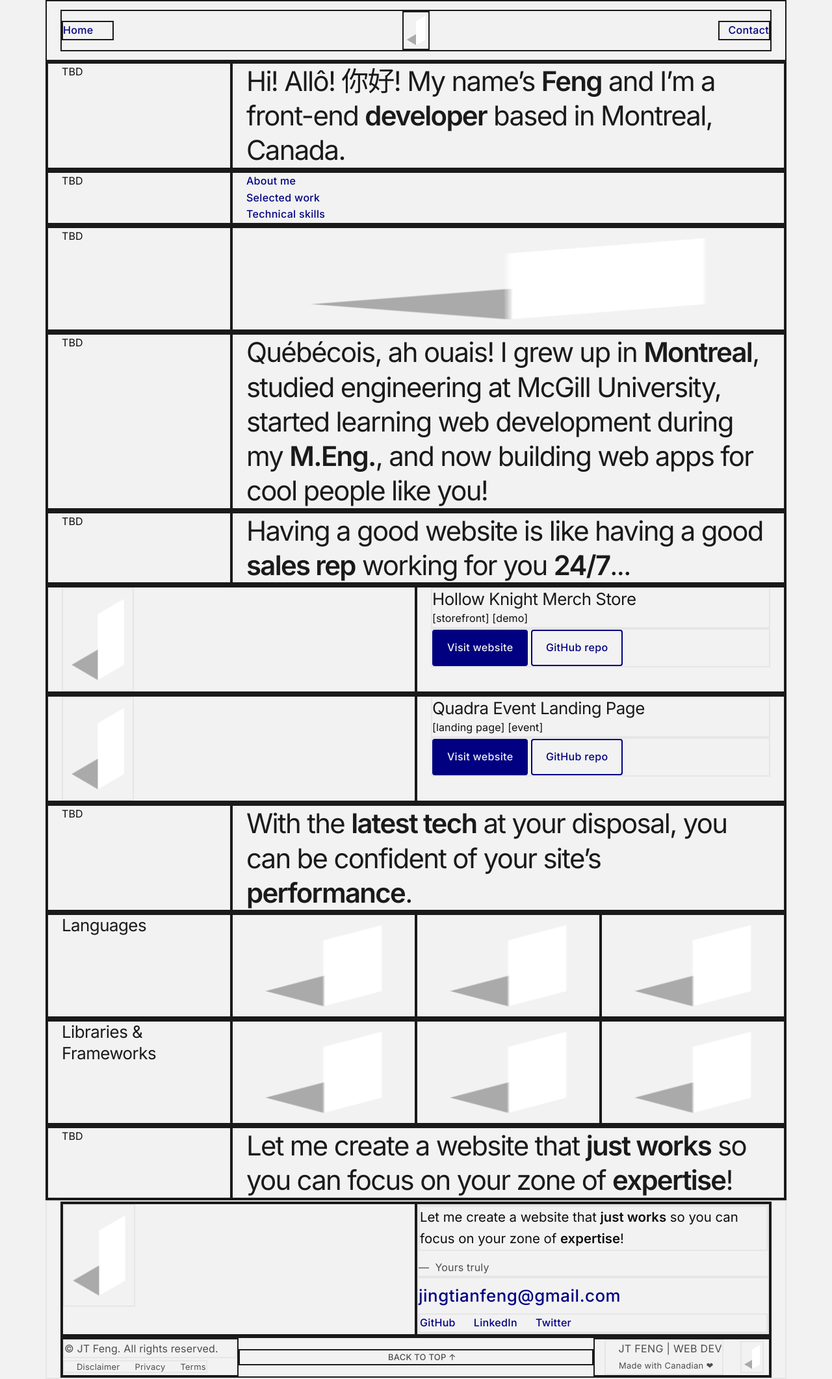
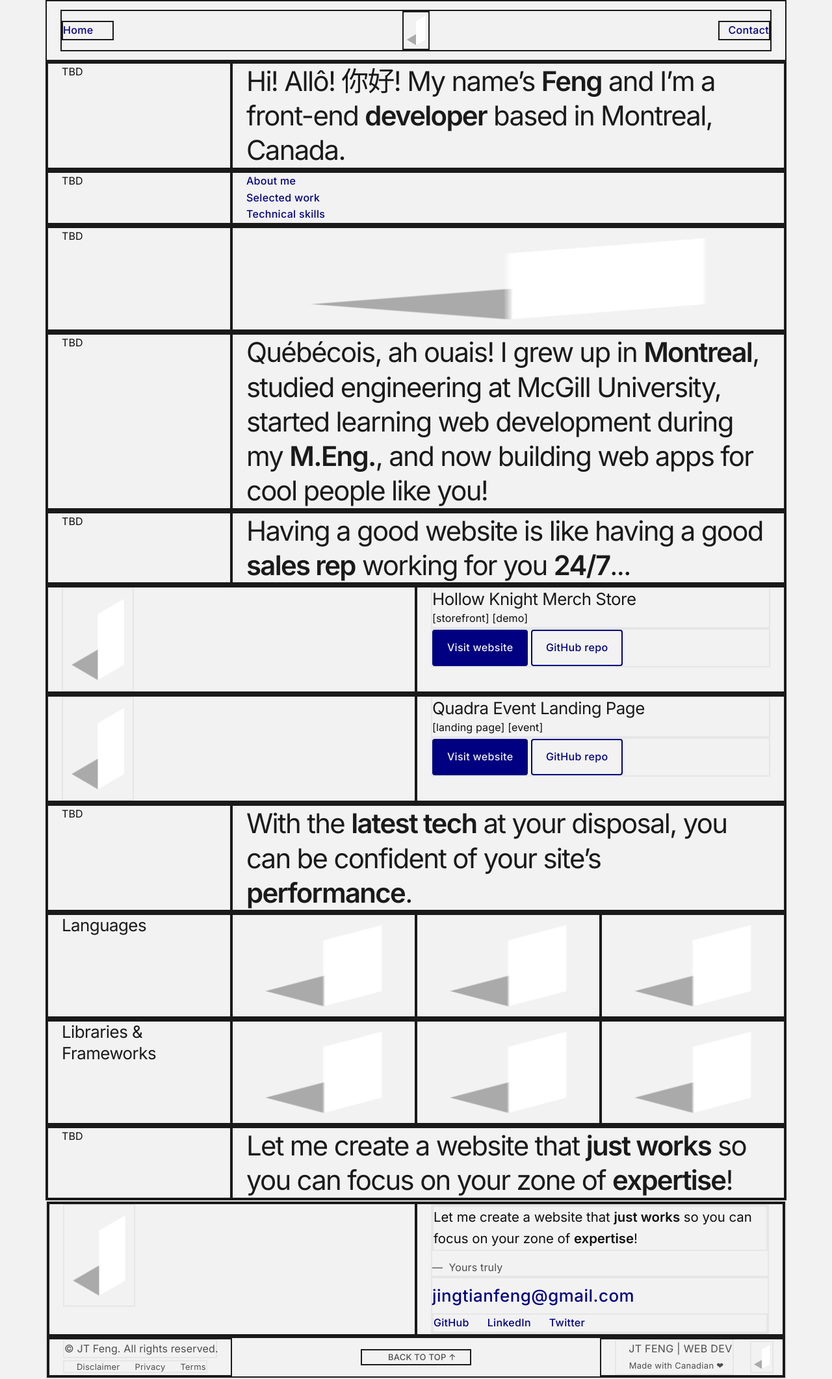
Before and after one commit to jingtianfeng/jtfeng-personal-1, a Jekyll site: the page built from index.html, in a window 1280 px wide. Shown: the whole page at 65% size. Built offline with Jekyll 4.4.1, drawn with Linux system fonts in a browser that asks for light colours.

Commit message:
Update footer: tweak layout

```diff
--- a/_includes/footer.html
+++ b/_includes/footer.html
@@ -1,13 +1,12 @@
 <footer id="footer">
     <div class="border container">
         <div class="border border-dark
-                    row g-0">
+                    row">
             <div class="border border-dark
                         col-4 col-md-2">
-                <img src="/assets/img/logo.png"
-                     alt="Selfie"
-                     height="160" width="111"
-                     class="border img-fluid">
+                <img class="border img-fluid"
+                     src="/assets/img/logo.png" alt="Selfie"
+                     height="160" width="111">
             </div>
             <div class="border border-dark
                         col-4 col-md-2">
@@ -39,7 +38,7 @@
         </div>
         <div class="border border-dark
                     text-nowrap
-                    row g-0">
+                    row align-items-center">
             <div class="border border-dark
                         text-muted
                         col-4 col-md-2 col-xl-1">
@@ -64,12 +63,12 @@
                     </a>
                 </small>
             </div>
-            <a href="https://jtfeng.com"
-               class="border border-dark
+            <a class="border border-dark
                       text-muted fw-normal
                       d-flex align-items-center
                       col-4 col-md-2 col-xl-1
-                      order-xl-last">
+                      order-xl-last"
+               href="https://jtfeng.com">
                 <div class="border
                             ms-md-auto">
                     <div>
@@ -79,17 +78,17 @@
                         &nbsp;&nbsp;&nbsp;&nbsp; Made with Canadian ❤
                     </small>
                 </div>
-                <img src="/assets/img/jtfeng.png" alt="Website built by JT Feng"
-                     class="border
+                <img class="border
                             ms-4 me-1"
+                     src="/assets/img/jtfeng.png" alt="Website built by JT Feng"
                      height="50" width="auto">
             </a>
-            <a href="#nav-top"
-               class="border border-dark
-                      small text-muted text-uppercase
-                      my-auto
-                      col-4 col-md-4 col-xl-2
-                      text-md-center">
+            <a class="border border-dark
+                      small text-muted text-uppercase text-center
+                      mx-auto
+                      col-4 col-md-4 col-xl-2"
+               style="max-width: max-content"
+               href="#nav-top">
                 &nbsp;&nbsp;&nbsp;&nbsp; Back to top ↑
             </a>
         </div>
```
